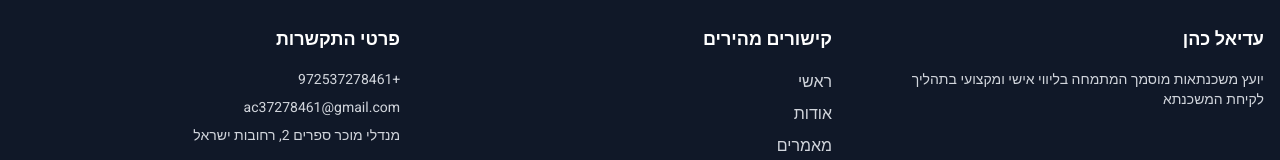
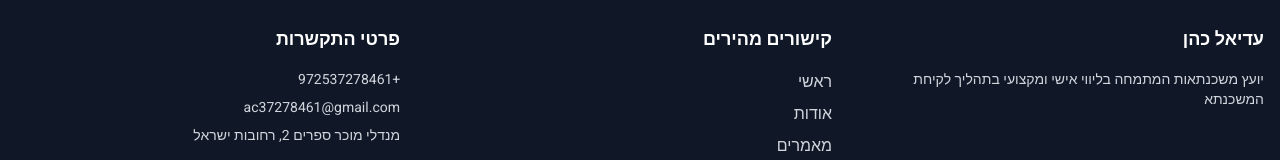
Before and after one commit to yosefus-flavius/adiel-cohen, a Next.js app: page /login in a window 1280 px wide. Shown: the part 886-1046 px from the top of the page. Built offline with nearby package versions, Linux system fonts and the light colour scheme; no server answers.

Commit message:
remove מוסמך

```diff
--- a/app/layout.tsx
+++ b/app/layout.tsx
@@ -12,10 +12,10 @@ const heebo = Heebo({ subsets: ["hebrew", "latin"] });
 
 export const metadata: Metadata = {
   title: {
-    default: "עדיאל כהן - יועץ משכנתאות מוסמך",
+    default: "עדיאל כהן - יועץ משכנתאות ",
     template: "%s | עדיאל כהן"
   },
-  description: "יועץ משכנתאות מוסמך המתמחה בליווי אישי ומקצועי בתהליך לקיחת המשכנתא. מספק ייעוץ מקצועי, אמין ומותאם אישית לצרכי הלקוח",
+  description: "יועץ משכנתאות  המתמחה בליווי אישי ומקצועי בתהליך לקיחת המשכנתא. מספק ייעוץ מקצועי, אמין ומותאם אישית לצרכי הלקוח",
   keywords: ["יועץ משכנתאות", "משכנתא", "ייעוץ משכנתאות", "מימון לדירה", "הלוואת משכנתא", "עדיאל כהן"],
   authors: [{ name: "עדיאל כהן" }],
   creator: "עדיאל כהן",
@@ -30,8 +30,8 @@ export const metadata: Metadata = {
     canonical: '/',
   },
   openGraph: {
-    title: "עדיאל כהן - יועץ משכנתאות מוסמך",
-    description: "יועץ משכנתאות מוסמך המתמחה בליווי אישי ומקצועי בתהליך לקיחת המשכנתא",
+    title: "עדיאל כהן - יועץ משכנתאות",
+    description: "יועץ משכנתאות המתמחה בליווי אישי ומקצועי בתהליך לקיחת המשכנתא",
     url: '/',
     siteName: "עדיאל כהן - יועץ משכנתאות",
     images: [
--- a/app/manifest.ts
+++ b/app/manifest.ts
@@ -4,7 +4,7 @@ export default function manifest(): MetadataRoute.Manifest {
   return {
     name: 'עדיאל כהן - יועץ משכנתאות',
     short_name: 'עדיאל כהן',
-    description: 'יועץ משכנתאות מוסמך המתמחה בליווי אישי ומקצועי',
+    description: 'יועץ משכנתאות  המתמחה בליווי אישי ומקצועי',
     start_url: '/',
     display: 'standalone',
     background_color: '#ffffff',
--- a/components/layout/footer.tsx
+++ b/components/layout/footer.tsx
@@ -11,7 +11,7 @@ export function Footer() {
           <div>
             <h3 className="text-white text-lg font-semibold mb-4">עדיאל כהן</h3>
             <p className="text-sm">
-              יועץ משכנתאות מוסמך המתמחה בליווי אישי ומקצועי בתהליך לקיחת המשכנתא
+              יועץ משכנתאות  המתמחה בליווי אישי ומקצועי בתהליך לקיחת המשכנתא
             </p>
           </div>
 
```
